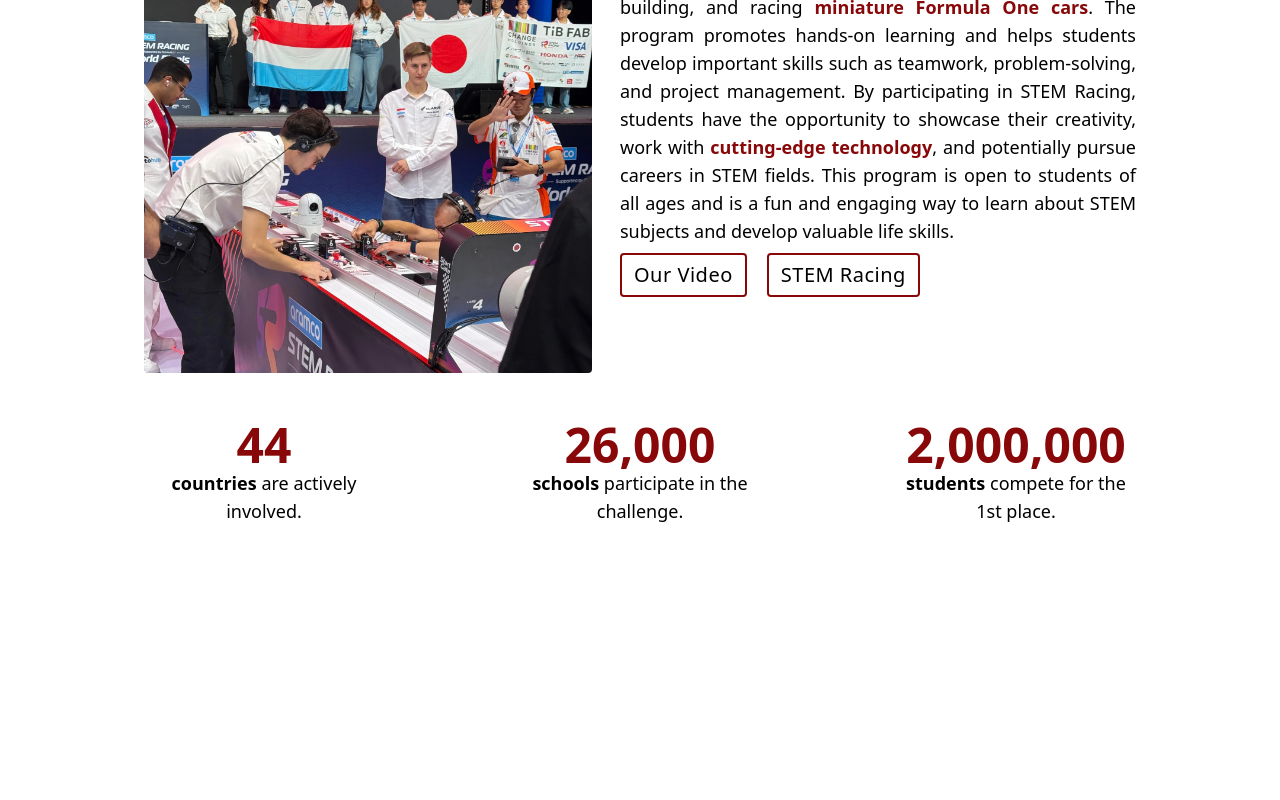
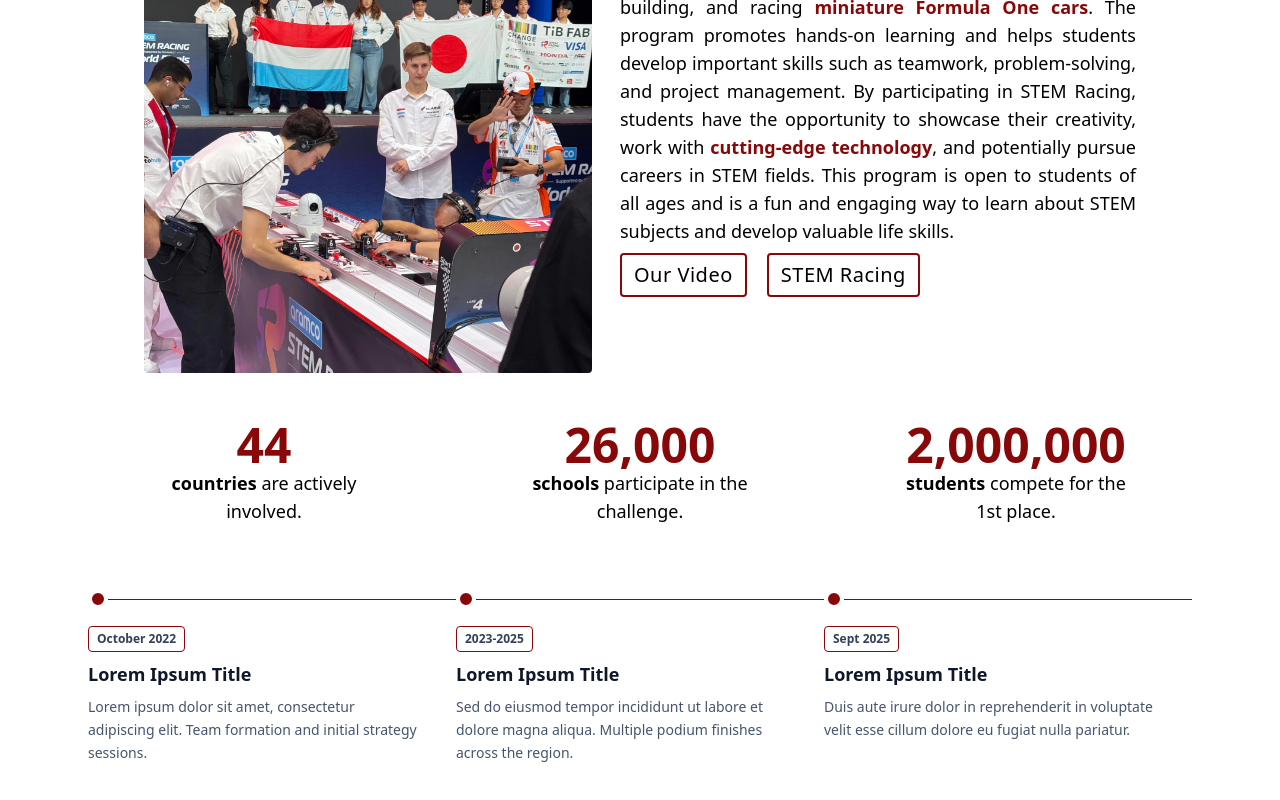
Before and after one commit to ccsio/icarus-website2, a Vue app: page / in a window 1280 px wide. Shown: the part 1027-1827 px from the top of the page. Before the commit the page ends 1568 px from the top, so only its background shows below. Built offline with nearby package versions, Linux system fonts and the light colour scheme; a web font is replaced by a local one.

Commit message:
Home Timeline

```diff
--- /dev/null
+++ b/src/components/HomeTimeline.vue
@@ -0,0 +1,93 @@
+<script setup>
+</script>
+
+<template>
+
+<div class="max-w-6xl mx-auto px-6 py-12">
+  <!--
+      Container:
+      - Vertical (border-s) on mobile
+      - Horizontal (flex) on md and up
+  -->
+  <ol class="relative border-s border-icarus-red md:border-s-0 md:flex md:items-start md:gap-x-0">
+
+    <!-- Timeline Item 1 -->
+    <li class="relative mb-10 ms-7 md:ms-0 md:mb-0 md:flex-1">
+      <!-- DOT & LINE SECTION -->
+      <div class="flex items-center">
+        <!--
+          The Dot:
+          - Mobile: Absolute, moved left to center on the border-s
+          - Desktop: Relative, flex-shrink-0 to keep its shape
+        -->
+        <div class="absolute md:relative -start-9.5 md:start-0 z-10 w-5 h-5 bg-icarus-red rounded-full border-4 border-white shrink-0"></div>
+
+        <!-- The Horizontal Line: Only visible on Desktop -->
+        <div class="hidden md:block w-full h-px bg-icarus-red"></div>
+      </div>
+
+      <!-- CONTENT SECTION -->
+      <div class="mt-4 md:pe-8">
+        <time class="inline-block border border-icarus-red text-slate-700 text-xs font-bold px-2 py-1 rounded mb-2">
+          October 2022
+        </time>
+        <h3 class="text-lg font-bold text-slate-900 mb-2">Lorem Ipsum Title</h3>
+        <p class="text-slate-600 text-sm leading-relaxed">
+          Lorem ipsum dolor sit amet, consectetur adipiscing elit. Team formation and initial strategy sessions.
+        </p>
+      </div>
+    </li>
+
+    <!-- Timeline Item 2 -->
+    <li class="relative mb-10 ms-7 md:ms-0 md:mb-0 md:flex-1">
+      <div class="flex items-center">
+        <div class="absolute md:relative -start-9.5 md:start-0 z-10 w-5 h-5 bg-icarus-red rounded-full border-4 border-white shrink-0"></div>
+        <div class="hidden md:block w-full h-px bg-icarus-red"></div>
+      </div>
+      <div class="mt-4 md:pe-8">
+        <time class="inline-block border border-icarus-red text-slate-700 text-xs font-bold px-2 py-1 rounded mb-2">
+          2023-2025
+        </time>
+        <h3 class="text-lg font-bold text-slate-900 mb-2">Lorem Ipsum Title</h3>
+        <p class="text-slate-600 text-sm leading-relaxed">
+          Sed do eiusmod tempor incididunt ut labore et dolore magna aliqua. Multiple podium finishes across the region.
+        </p>
+      </div>
+    </li>
+
+    <!-- Timeline Item 3 -->
+    <!-- <li class="relative mb-10 ms-7 md:ms-0 md:mb-0 md:flex-1">
+      <div class="flex items-center">
+        <div class="absolute md:relative -start-9.5 md:start-0 z-10 w-5 h-5 bg-icarus-red rounded-full border-4 border-white shrink-0"></div>
+        <div class="hidden md:block w-full h-px bg-icarus-red"></div>
+      </div>
+      <div class="mt-4 md:pe-8">
+        <time class="inline-block border border-icarus-red text-slate-700 text-xs font-bold px-2 py-1 rounded mb-2">
+          May 2025
+        </time>
+        <h3 class="text-lg font-bold text-slate-900 mb-2">Lorem Ipsum Title</h3>
+        <p class="text-slate-600 text-sm leading-relaxed">
+          Ut enim ad minim veniam, quis nostrud exercitation ullamco laboris nisi ut aliquip ex ea commodo consequat.
+        </p>
+      </div>
+    </li> -->
+
+    <!-- Timeline Item 4 -->
+    <li class="relative mb-0 ms-7 md:ms-0 md:flex-1">
+      <div class="flex items-center">
+        <div class="absolute md:relative -start-9.5 md:start-0 z-10 w-5 h-5 bg-icarus-red rounded-full border-4 border-white shrink-0"></div>
+        <div class="hidden md:block w-full h-px bg-icarus-red"></div>
+      </div>
+      <div class="mt-4 md:pe-8">
+        <time class="inline-block border border-icarus-red text-slate-700 text-xs font-bold px-2 py-1 rounded mb-2">
+          Sept 2025
+        </time>
+        <h3 class="text-lg font-bold text-slate-900 mb-2">Lorem Ipsum Title</h3>
+        <p class="text-slate-600 text-sm leading-relaxed">
+          Duis aute irure dolor in reprehenderit in voluptate velit esse cillum dolore eu fugiat nulla pariatur.
+        </p>
+      </div>
+    </li>
+  </ol>
+</div>
+</template>
--- a/src/views/HomeView.vue
+++ b/src/views/HomeView.vue
@@ -2,12 +2,14 @@
 import SplashScreen from '../components/SplashScreen.vue'
 import Navbar from '../components/Navbar.vue'
 import StemRacing from '../components/StemRacing.vue'
+import Timeline from '../components/HomeTimeline.vue'
 </script>
 
 <template>
   <Navbar />
   <SplashScreen />
   <StemRacing />
+  <Timeline />
   <RouterView />
 </template>
 
```
